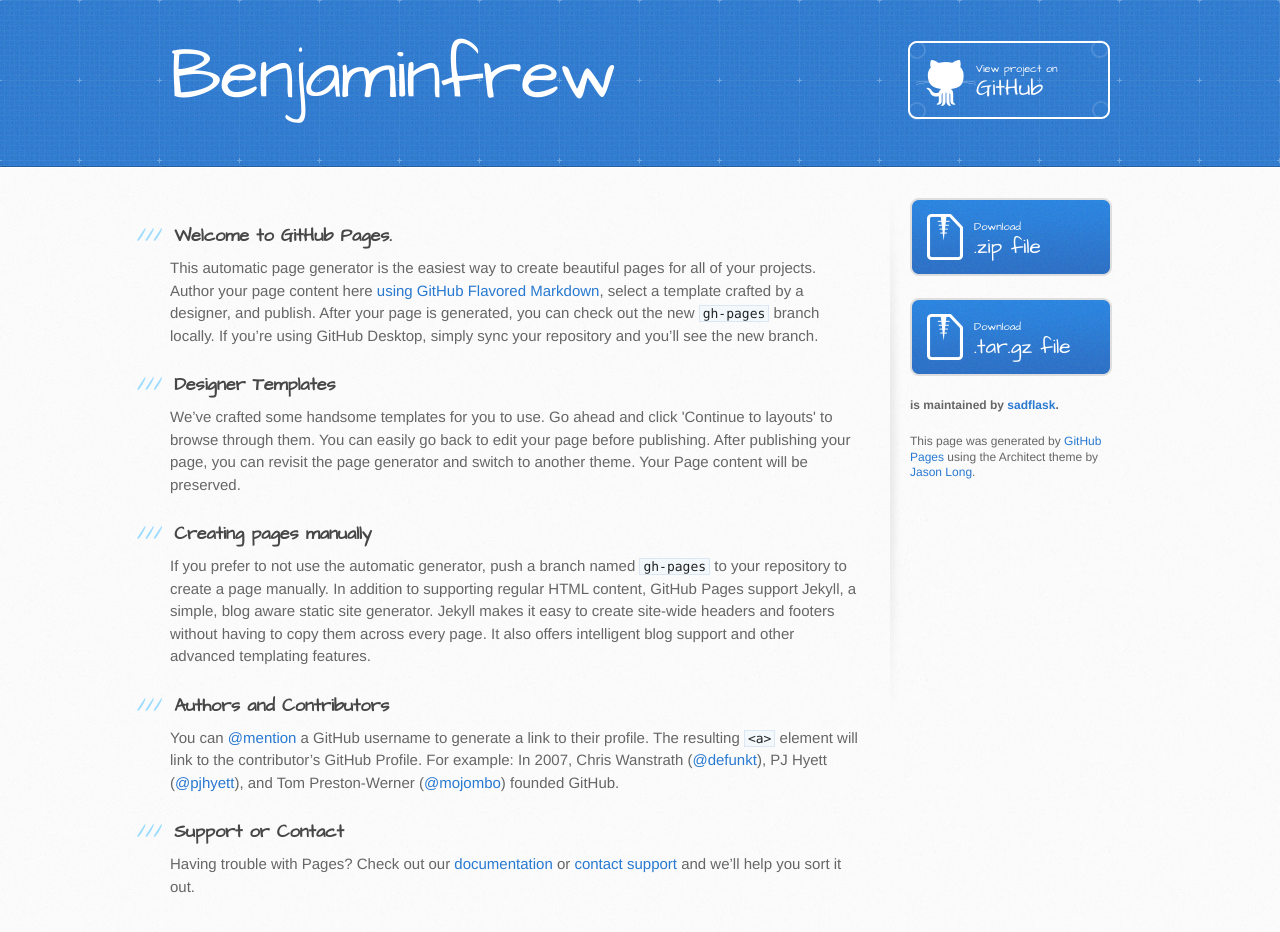
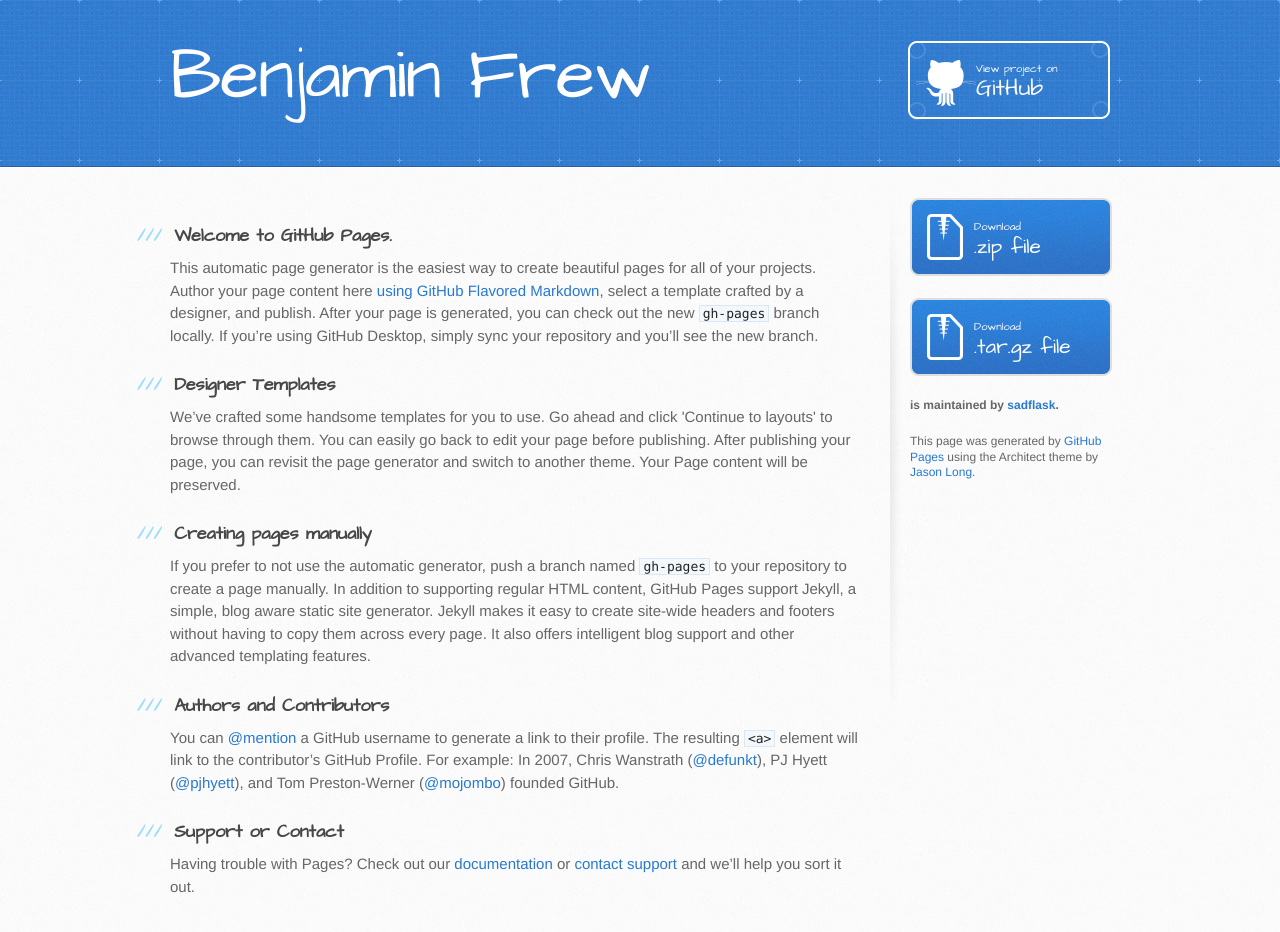
Before and after one commit to sadflask/BenjaminFrew, a plain HTML site: page index.html in a window 1280 px wide. Drawn offline with Linux system fonts and the light colour scheme.

Commit message:
Changed page name.

```diff
--- a/index.html
+++ b/index.html
@@ -13,13 +13,13 @@
     <script src="//html5shiv.googlecode.com/svn/trunk/html5.js"></script>
     <![endif]-->
 
-    <title>Benjaminfrew by sadflask</title>
+    <title>Benjamin Frew</title>
   </head>
 
   <body>
     <header>
       <div class="inner">
-        <h1>Benjaminfrew</h1>
+        <h1>Benjamin Frew</h1>
         <h2></h2>
         <a href="https://github.com/sadflask/BenjaminFrew" class="button"><small>View project on</small> GitHub</a>
       </div>
```
